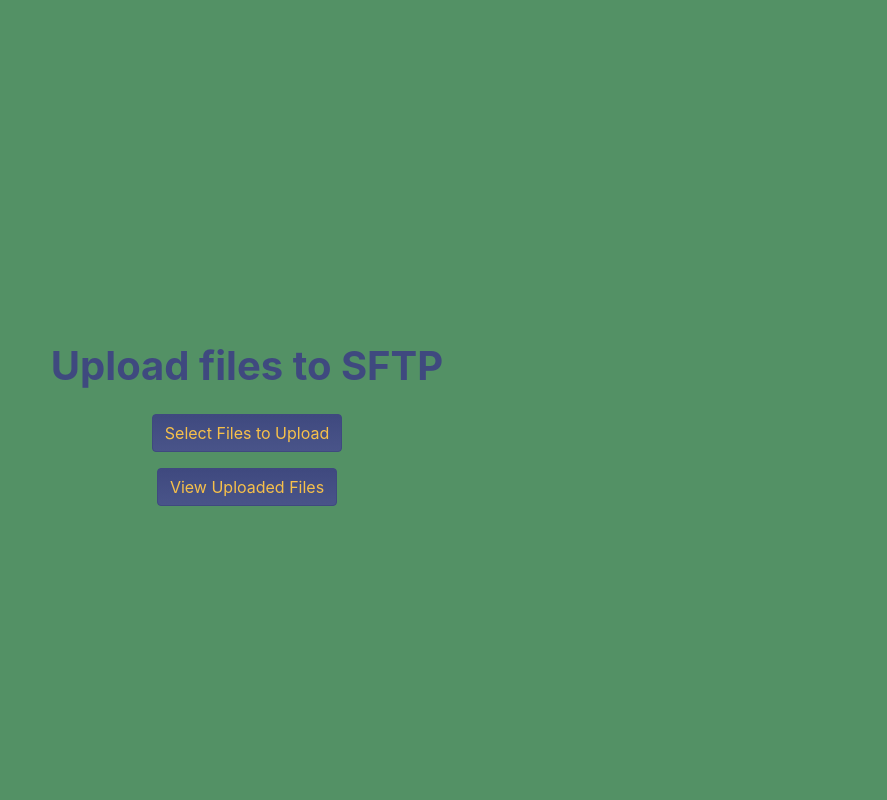
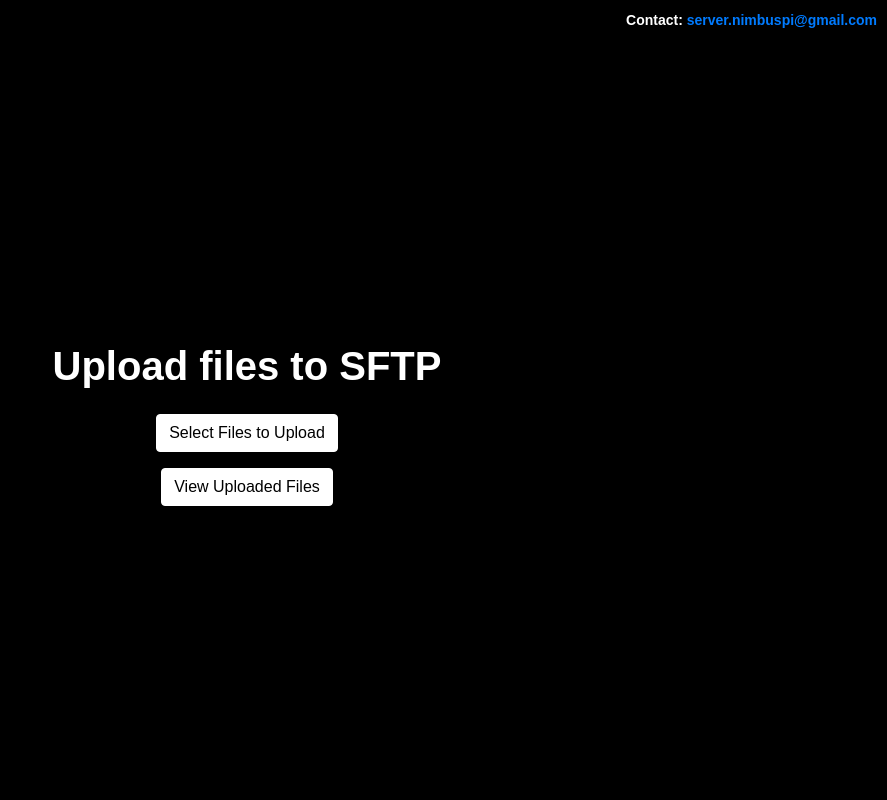
Before and after one commit to nitumario/mlrasp, a Flask app: page / in a window 1280 px wide. Shown: the whole page, without its empty margins (393-1280 px from the left). Run offline with Flask 3, Linux system fonts and the light colour scheme; some libraries are stand-ins or nearby versions.

Commit message:
Update indexmain.html

```diff
--- a/web/templates/indexmain.html
+++ b/web/templates/indexmain.html
@@ -6,17 +6,21 @@
     <link rel="stylesheet" href="https://maxcdn.bootstrapcdn.com/bootstrap/4.5.0/css/bootstrap.min.css">
     <style>
       body {
-        background-color: #539165;
+        background-color: #000000;
+        color: #FFFFFF;
+        font-family: 'Libre Franklin', sans-serif;
       }
       .btn-primary {
-        background-color: #3F497F;
-        border-color: #3F497F;
-        color: #F7C04A;
+        background-color: #FFFFFF; /* Change the background color to gray */
+        border-color: #FFFFFF; /* Change the border color to gray */
+        color: #000000;
         transition: background-color 0.3s ease-in-out;
-        background-image: linear-gradient(#3F497F, #495489);
+        font-family: 'Libre Franklin', sans-serif;
+        opacity: 1;
       }
       .btn-primary:hover {
-        background-image: linear-gradient(#3F497F, #3F497F);
+        background-color: #DDDDDD; /* Change the background color on hover to gray */
+        color: #000000;
       }
       .container {
         display: flex;
@@ -26,23 +30,32 @@
         height: 100vh;
       }
       h1 {
-        color: #3F497F;
+        color: #FFFFFF;
         font-weight: bold;
-      }
-      #fileUploadForm:hover {
-        opacity: 0.8;
-        transition: opacity 0.3s ease-in-out;
+        font-family: 'Libre Franklin', sans-serif;
       }
       .form-group label {
-        color: #3F497F;
+        color: #DDDDDD;
       }
       .form-group input[type="file"] {
-        color: #3F497F;
+        color: #DDDDDD;
+      }
+      .contact-info {
+        position: absolute;
+        top: 10px;
+        right: 10px;
+        color: #FFFFFF;
+        font-size: 14px;
+        font-weight: bold;
+        font-family: 'Libre Franklin', sans-serif;
       }
     </style>
   </head>
   <body>
     <div class="container">
+      <div class="contact-info">
+        <p>Contact: <a href="mailto:server.nimbuspi@gmail.com">server.nimbuspi@gmail.com</a></p>
+      </div>
       <div class="d-flex flex-column align-items-center">
         <h1 class="mt-5">Upload files to SFTP</h1>
         <a class="btn btn-primary mt-3" href="/upload" role="button" id="uploadButton">Select Files to Upload</a>
```
